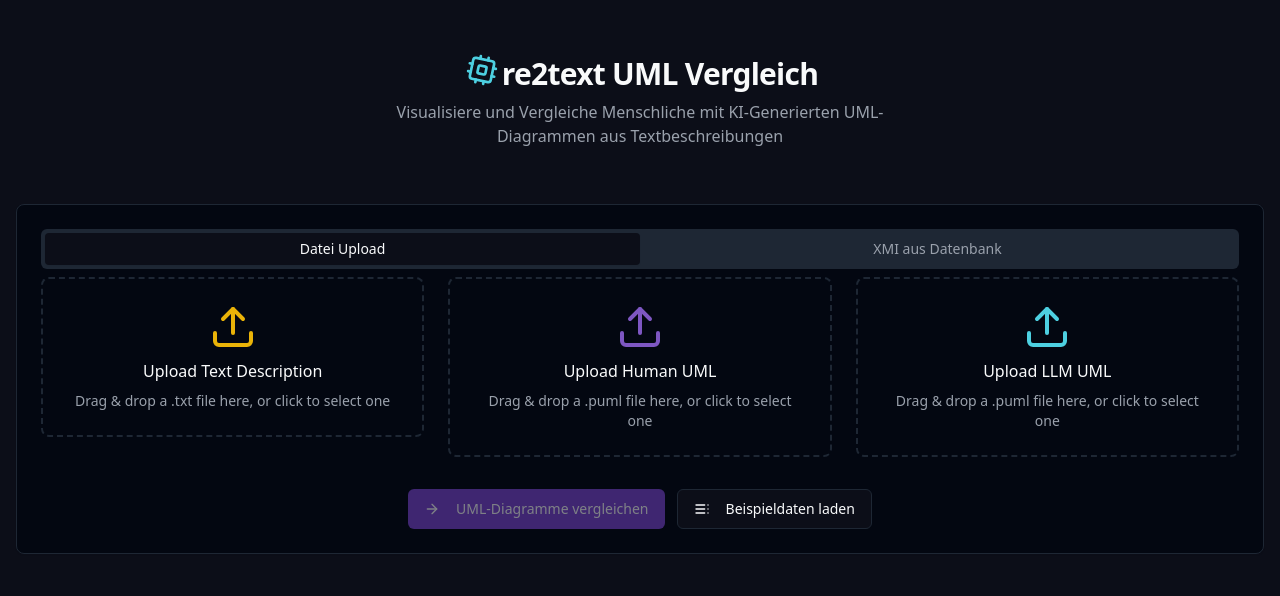
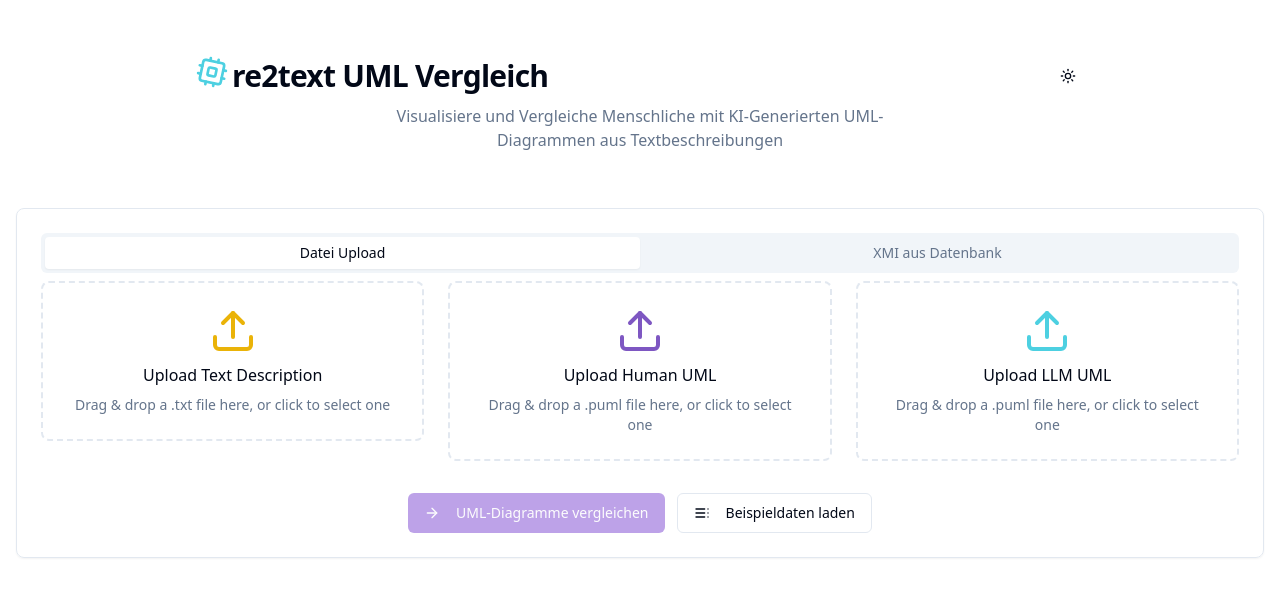
Before and after one commit to piecm/fkie-uml-comparizer, a React (Vite) app: page / in a window 1280 px wide. Shown: the top 596 px of the page. Built offline with nearby package versions, Linux system fonts and the light colour scheme.

Commit message:
Light Mode hinzugefügt

```diff
--- a/src/components/Header.tsx
+++ b/src/components/Header.tsx
@@ -1,9 +1,11 @@
 import React from "react";
 import { Activity, Code, Cpu } from "lucide-react";
+import { ThemeSwitch } from "./theme-switch";
 
 const Header: React.FC = () => {
   return (
     <header className="py-6 flex flex-col items-center space-y-2">
+      <div className="flex items-center justify-between w-full max-w-4xl">
         <div className="flex items-center space-x-2">
           <div className="relative">
             <Code className="h-8 w-8 text-uml-human opacity-0" />
@@ -12,6 +14,8 @@ const Header: React.FC = () => {
           <h1 className="text-3xl font-bold tracking-tight">
             re2text UML Vergleich
           </h1>
+        </div>
+        <ThemeSwitch />
       </div>
       <p className="text-muted-foreground text-center max-w-xl">
         Visualisiere und Vergleiche Menschliche mit KI-Generierten
--- a/src/components/UMLDisplay.tsx
+++ b/src/components/UMLDisplay.tsx
@@ -185,7 +185,7 @@ const UMLDisplay: React.FC<UMLDisplayProps> = ({
 
         {/* XMI Vorschau-Ansicht */}
         {isXMI && showPreview && (
-          <div className="w-full h-full bg-[#f8f9fa] overflow-y-auto">
+          <div className="w-full h-full bg-[#ffffff] overflow-y-auto">
             <XMIVisualizer xmiContent={localContent} />
           </div>
         )}
@@ -204,7 +204,7 @@ const UMLDisplay: React.FC<UMLDisplayProps> = ({
 
         {/* UML Diagramm Vorschau */}
         {!isXMI && !isEditing && (
-          <div className="w-full h-full bg-[#f8f9fa] overflow-y-auto">
+          <div className="w-full h-full bg-[#ffffff] overflow-y-auto">
             <div
               className="w-full min-h-full p-4"
               style={{
--- a/src/components/XMIVisualizer.tsx
+++ b/src/components/XMIVisualizer.tsx
@@ -1,6 +1,7 @@
 import React, { useEffect, useRef } from "react";
 import { XMLParser } from "fast-xml-parser";
 import * as d3 from "d3";
+import { useTheme } from "next-themes";
 
 interface XMIVisualizerProps {
   xmiContent: string;
@@ -8,6 +9,34 @@ interface XMIVisualizerProps {
 
 const XMIVisualizer: React.FC<XMIVisualizerProps> = ({ xmiContent }) => {
   const svgRef = useRef<SVGSVGElement>(null);
+  const { theme } = useTheme();
+
+  // Light Mode Farbpalette
+  const lightColors = {
+    background: "#ffffff", // white
+    surface: "#f8fafc",    // slate-50
+    border: "#e2e8f0",     // slate-200
+    text: "#1e293b",       // slate-800
+    textMuted: "#64748b",  // slate-500
+    accent: "#4f46e5",     // indigo-600
+    link: "#64748b",       // slate-500
+    inheritance: "#64748b" // slate-500
+  };
+
+  // Dark Mode Farbpalette
+  const darkColors = {
+    background: "#0f172a", // slate-900
+    surface: "#1e293b",    // slate-800
+    border: "#475569",     // slate-600
+    text: "#e2e8f0",       // slate-200
+    textMuted: "#94a3b8",  // slate-400
+    accent: "#60a5fa",     // blue-400
+    link: "#94a3b8",       // slate-400
+    inheritance: "#94a3b8" // slate-400
+  };
+
+  // Wähle die passende Farbpalette basierend auf dem Theme
+  const colors = theme === "dark" ? darkColors : lightColors;
 
   useEffect(() => {
     if (!xmiContent || !svgRef.current) return;
@@ -73,7 +102,7 @@ const XMIVisualizer: React.FC<XMIVisualizerProps> = ({ xmiContent }) => {
         .attr("fill", "#666")
         .text(String(error).substring(0, 100));
     }
-  }, [xmiContent]);
+  }, [xmiContent, theme]);
 
   // Extracts UML elements from the parsed XML
   const extractUMLElements = (parsedXml: any) => {
@@ -536,18 +565,6 @@ const XMIVisualizer: React.FC<XMIVisualizerProps> = ({ xmiContent }) => {
   const renderUMLVisualization = (svg: d3.Selection<SVGSVGElement, unknown, null, undefined>, data: any) => {
     const { classes, associations } = data;
 
-    // Dark Mode Farbpalette
-    const colors = {
-      background: "#0f172a", // slate-900
-      surface: "#1e293b",    // slate-800
-      border: "#475569",     // slate-600
-      text: "#e2e8f0",       // slate-200
-      textMuted: "#94a3b8",  // slate-400
-      accent: "#60a5fa",     // blue-400
-      link: "#94a3b8",       // slate-400
-      inheritance: "#94a3b8" // slate-400
-    };
-
     // SVG-Hintergrund einstellen
     svg.attr("style", `background-color: ${colors.background}`);
 
@@ -917,7 +934,7 @@ const XMIVisualizer: React.FC<XMIVisualizerProps> = ({ xmiContent }) => {
         ref={svgRef}
         width="100%"
         height="100%"
-        className="border border-slate-600 shadow-sm rounded-md"
+        className="border border-slate-200 dark:border-slate-600 shadow-sm rounded-md"
       />
     </div>
   );
--- /dev/null
+++ b/src/components/theme-switch.tsx
@@ -0,0 +1,37 @@
+import { Moon, Sun } from "lucide-react"
+import { useTheme } from "next-themes"
+
+import { Button } from "@/components/ui/button"
+import {
+  DropdownMenu,
+  DropdownMenuContent,
+  DropdownMenuItem,
+  DropdownMenuTrigger,
+} from "@/components/ui/dropdown-menu"
+
+export function ThemeSwitch() {
+  const { setTheme } = useTheme()
+
+  return (
+    <DropdownMenu>
+      <DropdownMenuTrigger asChild>
+        <Button variant="ghost" size="icon">
+          <Sun className="h-[1.2rem] w-[1.2rem] rotate-0 scale-100 transition-all dark:-rotate-90 dark:scale-0" />
+          <Moon className="absolute h-[1.2rem] w-[1.2rem] rotate-90 scale-0 transition-all dark:rotate-0 dark:scale-100" />
+          <span className="sr-only">Theme wechseln</span>
+        </Button>
+      </DropdownMenuTrigger>
+      <DropdownMenuContent align="end">
+        <DropdownMenuItem onClick={() => setTheme("light")}>
+          Hell
+        </DropdownMenuItem>
+        <DropdownMenuItem onClick={() => setTheme("dark")}>
+          Dunkel
+        </DropdownMenuItem>
+        <DropdownMenuItem onClick={() => setTheme("system")}>
+          System
+        </DropdownMenuItem>
+      </DropdownMenuContent>
+    </DropdownMenu>
+  )
+}
--- a/src/index.css
+++ b/src/index.css
@@ -1,10 +1,50 @@
-
 @tailwind base;
 @tailwind components;
 @tailwind utilities;
 
 @layer base {
   :root {
+    --background: 0 0% 100%;
+    --foreground: 222.2 84% 4.9%;
+
+    --card: 0 0% 100%;
+    --card-foreground: 222.2 84% 4.9%;
+
+    --popover: 0 0% 100%;
+    --popover-foreground: 222.2 84% 4.9%;
+
+    --primary: 263 60% 55%;
+    --primary-foreground: 210 20% 98%;
+
+    --secondary: 210 40% 96.1%;
+    --secondary-foreground: 222.2 47.4% 11.2%;
+
+    --muted: 210 40% 96.1%;
+    --muted-foreground: 215.4 16.3% 46.9%;
+
+    --accent: 210 40% 96.1%;
+    --accent-foreground: 222.2 47.4% 11.2%;
+
+    --destructive: 0 84.2% 60.2%;
+    --destructive-foreground: 210 40% 98%;
+
+    --border: 214.3 31.8% 91.4%;
+    --input: 214.3 31.8% 91.4%;
+    --ring: 263 60% 55%;
+
+    --radius: 0.5rem;
+
+    --sidebar-background: 0 0% 100%;
+    --sidebar-foreground: 222.2 84% 4.9%;
+    --sidebar-primary: 263 60% 55%;
+    --sidebar-primary-foreground: 0 0% 100%;
+    --sidebar-accent: 210 40% 96.1%;
+    --sidebar-accent-foreground: 222.2 47.4% 11.2%;
+    --sidebar-border: 214.3 31.8% 91.4%;
+    --sidebar-ring: 217 92% 60%;
+  }
+
+  .dark {
     --background: 230 35% 7%;
     --foreground: 210 20% 98%;
 
@@ -84,14 +124,14 @@
   }
 
   .grid-bg {
-    background-image: linear-gradient(to right, rgba(255, 255, 255, 0.05) 1px, transparent 1px),
-                      linear-gradient(to bottom, rgba(255, 255, 255, 0.05) 1px, transparent 1px);
+    background-image: linear-gradient(to right, rgba(0, 0, 0, 0.05) 1px, transparent 1px),
+                      linear-gradient(to bottom, rgba(0, 0, 0, 0.05) 1px, transparent 1px);
     background-size: 20px 20px;
   }
 }
 
 @layer utilities {
   .glass {
-    @apply backdrop-blur-md bg-background/60 border border-white/10;
+    @apply backdrop-blur-md bg-background/60 border border-black/10 dark:border-white/10;
   }
 }
--- a/src/main.tsx
+++ b/src/main.tsx
@@ -1,5 +1,13 @@
-import { createRoot } from 'react-dom/client'
+import React from 'react'
+import ReactDOM from 'react-dom/client'
+import { ThemeProvider } from 'next-themes'
 import App from './App.tsx'
 import './index.css'
 
-createRoot(document.getElementById("root")!).render(<App />);
+ReactDOM.createRoot(document.getElementById('root')!).render(
+  <React.StrictMode>
+    <ThemeProvider attribute="class" defaultTheme="light" enableSystem>
+      <App />
+    </ThemeProvider>
+  </React.StrictMode>,
+)
```
Also changed, not shown: 1 other file (tests, documents, lock files or other folders). Lines whose indentation alone changed are shown as unchanged.
